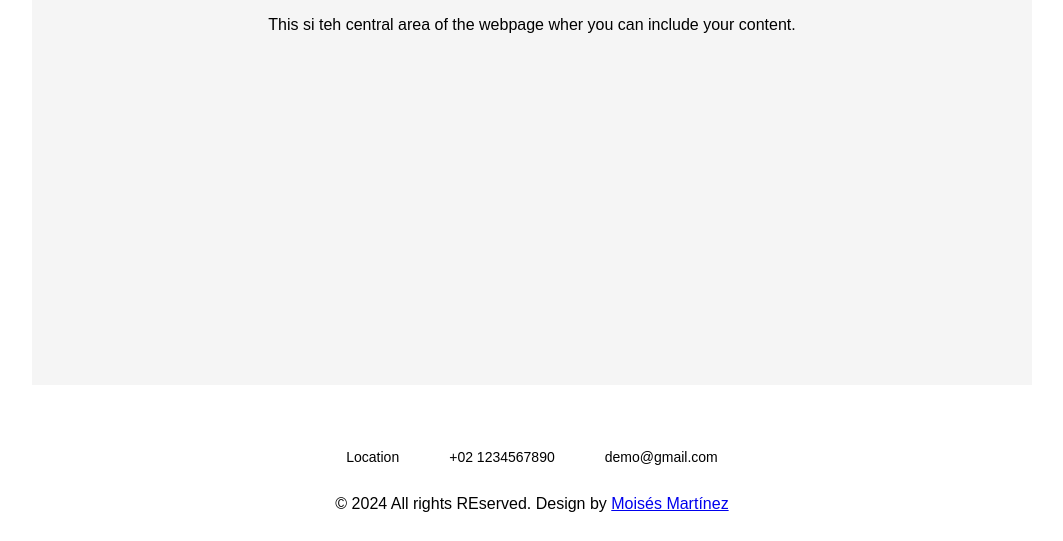
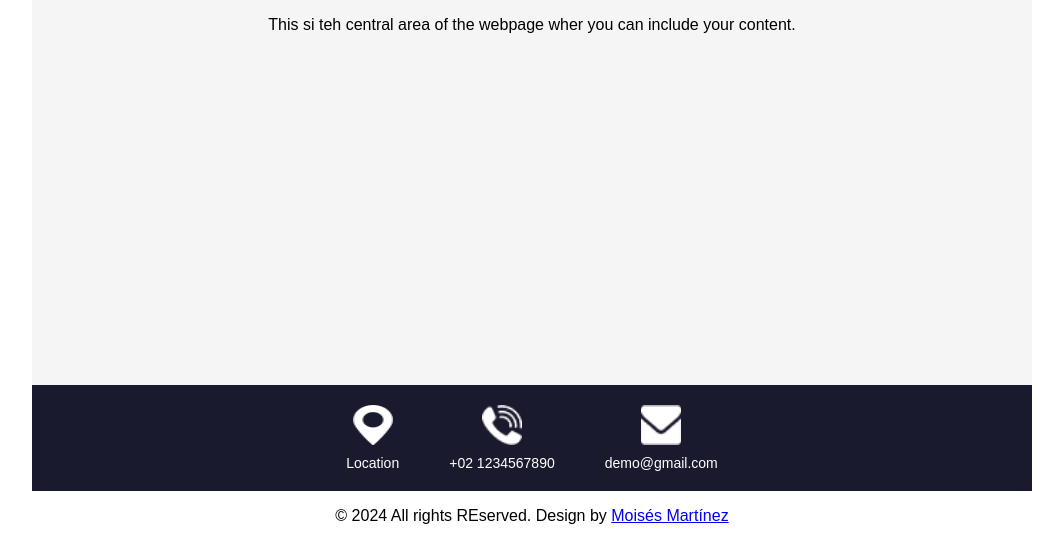
Before and after one commit to JavierLaz/first_webpage2024, a plain HTML site: page index.html in a window 1280 px wide. Shown: the part 511-1052 px from the top of the page, without its empty margins (108-1171 px from the left). Drawn offline with Linux system fonts and the light colour scheme.

Commit message:
Fixing spelling mistakes

```diff
--- a/index.html
+++ b/index.html
@@ -82,7 +82,7 @@
 
         }
 
-    menu {
+    .menu {
         background-color: #1a1a2e;
         color: white;
         padding: 20px 0;
@@ -102,11 +102,11 @@
         flex-direction: column;
         align-items: center;
     }
-    .menu-item {
+    .menu-item p{
         margin: 10px 0 0;
         font-size: 14px;
     }
-    .menu-icon {
+    .menu-icon{
         width: 40px;
         height: 40px;
     }
```
